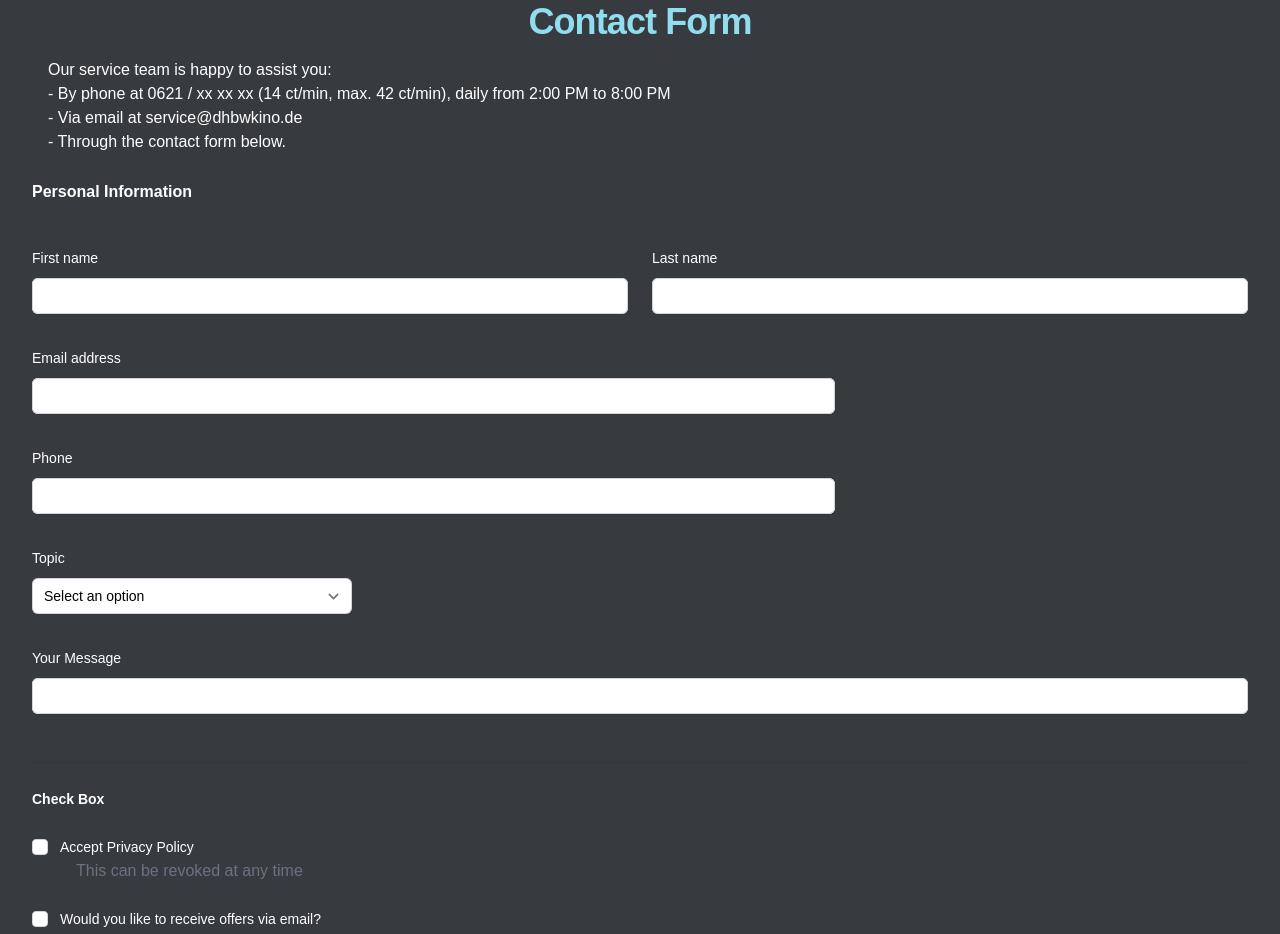
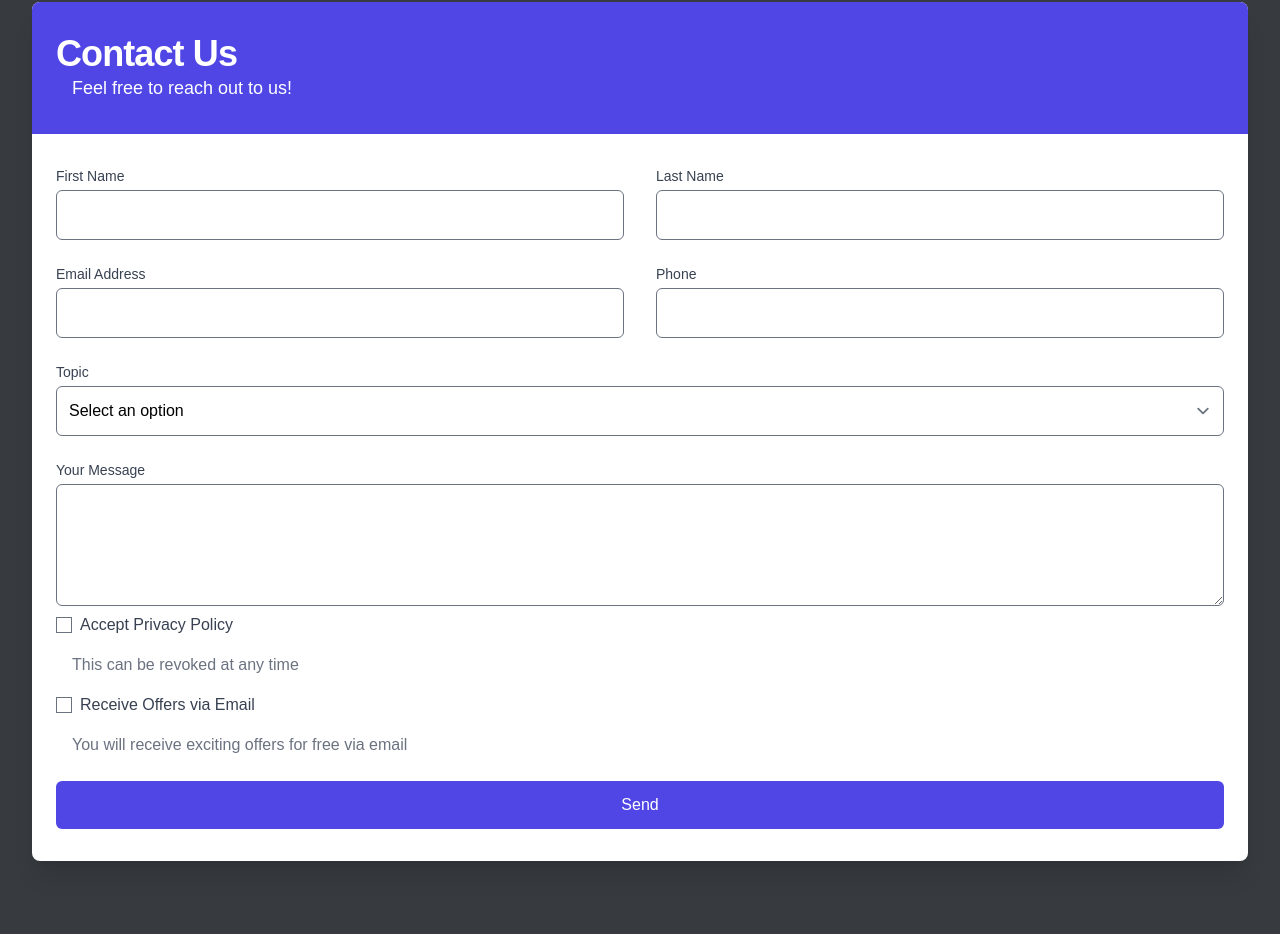
Before and after one commit to rickertmar/KinoticketFrontend, a Next.js app in the folder nextjs-blog/: page /contact in a window 1280 px wide. Shown: the part 190-1124 px from the top of the page. Built offline with nearby package versions, Linux system fonts and the light colour scheme.

Commit message:
Better Design for contact Page

```diff
--- a/nextjs-blog/components/layout.js
+++ b/nextjs-blog/components/layout.js
@@ -18,7 +18,7 @@ export default function Layout({ children }) {
   return (
     <div className='font-nunito bg-primary-30'>
       <Navbar isAuthenticated={isAuthenticated} />
-      <main className="mx-auto max-w-2xl grid-cols-1 items-center gap-x-8 gap-y-16 px-4 py-24 sm:px-6 sm:py-32 lg:max-w-7xl lg:grid-cols-2 lg:px-8 text-white">
+      <main className="mx-auto max-w-2xl grid-cols-1 items-center gap-x-8 gap-y-16 px-4 py-24 sm:px-6 sm:py-32 lg:max-w-7xl lg:grid-cols-2 lg:px-8 dark:text-white">
         {children}
       </main>
       <Footer/>
--- a/nextjs-blog/pages/contact.js
+++ b/nextjs-blog/pages/contact.js
@@ -8,64 +8,41 @@ export default function Contact() {
   };
 
   return (
-    <>
-      <div className="flex items-center justify-center">
-        <h2 className="text-3xl font-bold tracking-tight sm:text-4xl" style={{ color: "#90DDF0" }}>Contact Form</h2>
-      </div>
+    <div className="bg-primary-30 min-h-screen">
 
-      <form>
-        <p className="mt-4 text-white">Our service team is happy to assist you:
-          <br />
-           - By phone at 0621 / xx xx xx (14 ct/min, max. 42 ct/min), daily from 2:00 PM to 8:00 PM
-          <br />
-           - Via email at service@dhbwkino.de
-          <br />
-           - Through the contact form below.
-        </p>
-
-        <div className="space-y-6">
-          <div className="border-b border-gray-900/10 pb-12">
-            <div className="mt-6">
-              <h2 className="text-base font-semibold leading-7 text-white">Personal Information</h2>
-            </div>
-
-            <div className="mt-10 grid grid-cols-1 gap-x-6 gap-y-8 sm:grid-cols-6">
-              <div className="sm:col-span-3">
-                <label htmlFor="first-name" className="block text-sm font-medium leading-6 text-white">First name</label>
-                <div className="mt-2">
-                  <input type="text" name="first-name" id="first-name" autoComplete="given-name" className="block w-full rounded-md border-0 py-1.5 text-black shadow-sm ring-1 ring-inset ring-gray-300 placeholder:text-gray-400 focus:ring-2 focus:ring-inset focus:ring-indigo-600 sm:text-sm sm:leading-6" required />
+          <div className="bg-white rounded-lg shadow-xl overflow-hidden">
+          <div className="bg-indigo-600 text-white px-6 py-8 sm:flex sm:items-center sm:justify-between">
+            <div className="text-center sm:text-left">
+              <h2 className="text-3xl font-extrabold tracking-tight sm:text-4xl">Contact Us</h2>
+              <p className="text-lg">Feel free to reach out to us!</p>
             </div>
           </div>
-
-              <div className="sm:col-span-3">
-                <label htmlFor="last-name" className="block text-sm font-medium leading-6 text-white">Last name</label>
-                <div className="mt-2">
-                  <input type="text" name="last-name" id="last-name" autoComplete="family-name" className="block w-full rounded-md border-0 py-1.5 text-black shadow-sm ring-1 ring-inset ring-gray-300 placeholder:text-gray-400 focus:ring-2 focus:ring-inset focus:ring-indigo-600 sm:text-sm sm:leading-6" required />
+          <div className="px-6 py-8">
+            <form>
+              <div className="grid grid-cols-1 gap-y-6 sm:grid-cols-2 sm:gap-x-8">
+                <div>
+                  <label htmlFor="first-name" className="block text-sm font-medium text-gray-700">First Name</label>
+                  <input type="text" name="first-name" id="first-name" autoComplete="given-name" className="mt-1 p-3 w-full rounded-md border border-gray-500 focus:ring focus:ring-indigo-200 focus:ring-opacity-50 text-black" required />
                 </div>
+                <div>
+                  <label htmlFor="last-name" className="block text-sm font-medium text-gray-700">Last Name</label>
+                  <input type="text" name="last-name" id="last-name" autoComplete="family-name" className="mt-1 p-3 w-full rounded-md border border-gray-500 focus:ring focus:ring-indigo-200 focus:ring-opacity-50 text-black" required />
                 </div>
-
-              <div className="sm:col-span-4">
-                <label htmlFor="email" className="block text-sm font-medium leading-6 text-white">Email address</label>
-                <div className="mt-2">
-                  <input id="email" name="email" type="email" autoComplete="email" className="block w-full rounded-md border-0 py-1.5 text-black shadow-sm ring-1 ring-inset ring-gray-300 placeholder:text-gray-400 focus:ring-2 focus:ring-inset focus:ring-indigo-600 sm:text-sm sm:leading-6" required />
+                <div>
+                  <label htmlFor="email" className="block text-sm font-medium text-gray-700">Email Address</label>
+                  <input id="email" name="email" type="email" autoComplete="email" className="mt-1 p-3 w-full rounded-md border border-gray-500 focus:ring focus:ring-indigo-200 focus:ring-opacity-50 text-black" required />
                 </div>
+                <div>
+                  <label htmlFor="phone" className="block text-sm font-medium text-gray-700">Phone</label>
+                  <input id="phone" name="phone" type="tel" autoComplete="tel" className="mt-1 p-3 w-full rounded-md border border-gray-500 focus:ring focus:ring-indigo-200 focus:ring-opacity-50 text-black" required />
                 </div>
-
-              <div className="sm:col-span-4">
-                <label htmlFor="phone" className="block text-sm font-medium leading-6 text-white">Phone</label>
-                <div className="mt-2">
-                  <input id="phone" name="phone" type="phone" autoComplete="tel" className="block w-full rounded-md border-0 py-1.5 text-black shadow-sm ring-1 ring-inset ring-gray-300 placeholder:text-gray-400 focus:ring-2 focus:ring-inset focus:ring-indigo-600 sm:text-sm sm:leading-6" required/>
-                </div>
-              </div>
-
-              <div className="sm:col-span-3">
-  <label htmlFor="topic" className="block text-sm font-medium leading-6 text-white">Topic</label>
-  <div className="mt-2">
+                <div className="sm:col-span-2">
+                  <label htmlFor="topic" className="block text-sm font-medium text-gray-700">Topic</label>
                   <select
                     id="topic"
                     name="topic"
                     autoComplete="topic"
-      className="block w-full rounded-md border-0 py-1.5 text-black shadow-sm ring-1 ring-inset ring-gray-300 focus:ring-2 focus:ring-inset focus:ring-indigo-600 sm:max-w-xs sm:text-sm sm:leading-6"
+                    className="mt-1 p-3 w-full rounded-md border border-gray-500 focus:ring focus:ring-indigo-200 focus:ring-opacity-50 text-black"
                     onChange={handleTopicChange}
                     value={selectedTopic}
                     required
@@ -76,54 +53,30 @@ export default function Contact() {
                     <option value="Complaint">Complaint</option>
                   </select>
                 </div>
+                <div className="sm:col-span-2">
+                  <label htmlFor="message" className="block text-sm font-medium text-gray-700">Your Message</label>
+                  <textarea name="message" id="message" autoComplete="message" rows="4" className="mt-1 p-3 w-full rounded-md border border-gray-500 focus:ring focus:ring-indigo-200 focus:ring-opacity-50 text-black" required></textarea>
                 </div>
-
-
-              <div className="col-span-full">
-                <label htmlFor="message" className="block text-sm font-medium leading-6 text-white">Your Message</label>
-                <div className="mt-2">
-                  <input type="text" name="message" id="message" autoComplete="message" className="block w-full rounded-md border-0 py-1.5 text-black shadow-sm ring-1 ring-inset ring-gray-300 placeholder:text-gray-400 focus:ring-2 focus:ring-inset focus:ring-indigo-600 sm:text-sm sm:leading-6" required/>
               </div>
+              <div className="space-y-4">
+                <div className="flex items-center">
+                  <input id="comments" name="comments" type="checkbox" className="h-4 w-4 text-indigo-600 focus:ring focus:ring-indigo-200 focus:ring-opacity-50" required />
+                  <label htmlFor="comments" className="ml-2 font-medium text-gray-700">Accept Privacy Policy</label>
+                </div>
+                <p className="text-gray-500">This can be revoked at any time</p>
+                <div className="flex items-center">
+                  <input id="candidates" name="candidates" type="checkbox" className="h-4 w-4 text-indigo-600 focus:ring focus:ring-indigo-200 focus:ring-opacity-50" />
+                  <label htmlFor="candidates" className="ml-2 font-medium text-gray-700">Receive Offers via Email</label>
+                </div>
+                <p className="text-gray-500">You will receive exciting offers for free via email</p>
+              </div>
+              <div className="mt-6">
+                <button type="submit" className="w-full py-3 px-4 bg-indigo-600 text-white font-medium rounded-md hover:bg-indigo-700 focus:ring focus:ring-indigo-200 focus:ring-opacity-50">Send</button>
+              </div>
+            </form>
           </div>
         </div>
       </div>
 
-          <div className="mt-10 space-y-10">
-            <fieldset>
-              <legend className="text-sm font-semibold leading-6 text-white">Check Box</legend>
-              <div className="mt-6 space-y-6">
-                <div className="relative flex gap-x-3">
-                  <div className="flex h-6 items-center">
-                  <input id="comments" name="comments" type="checkbox" className="h-4 w-4 rounded border-gray-300 text-indigo-600 focus:ring-indigo-600" required />
-
-                  </div>
-                  <div className="text-sm leading-6">
-                    <label htmlFor="comments" className="font-medium text-white">Accept Privacy Policy</label>
-                    <p className="text-gray-500">This can be revoked at any time</p>
-                  </div>
-                </div>
-                <div className="relative flex gap-x-3">
-                  <div className="flex h-6 items-center">
-                    <input id="candidates" name="candidates" type="checkbox" className="h-4 w-4 rounded border-gray-300 text-indigo-600 focus:ring-indigo-600" />
-                  </div>
-                  <div className="text-sm leading-6">
-                    <label htmlFor="candidates" className="font-medium text-white">Would you like to receive offers via email?</label>
-                    <p className="text-gray-500">You will receive exciting offers for free via email</p>
-                  </div>
-                </div>
-
-              </div>
-            </fieldset>
-            <fieldset>
-              <legend className="text-sm font-semibold leading-6 text-white">You will receive a response to your email shortly</legend>
-            </fieldset>
-          </div>
-        </div>
-
-        <div className="mt-6 flex items-center justify-center">
-          <button type="submit" className="rounded-md bg-indigo-600 px-3 py-2 text-sm font-semibold text-white shadow-sm hover:bg-indigo-500 focus-visible:outline focus-visible:outline-2 focus-visible:outline-offset-2 focus-visible:outline-indigo-600">Save</button>
-        </div>
-      </form>
-    </>
   );
 }
```
Lines whose indentation alone changed are shown as unchanged.
